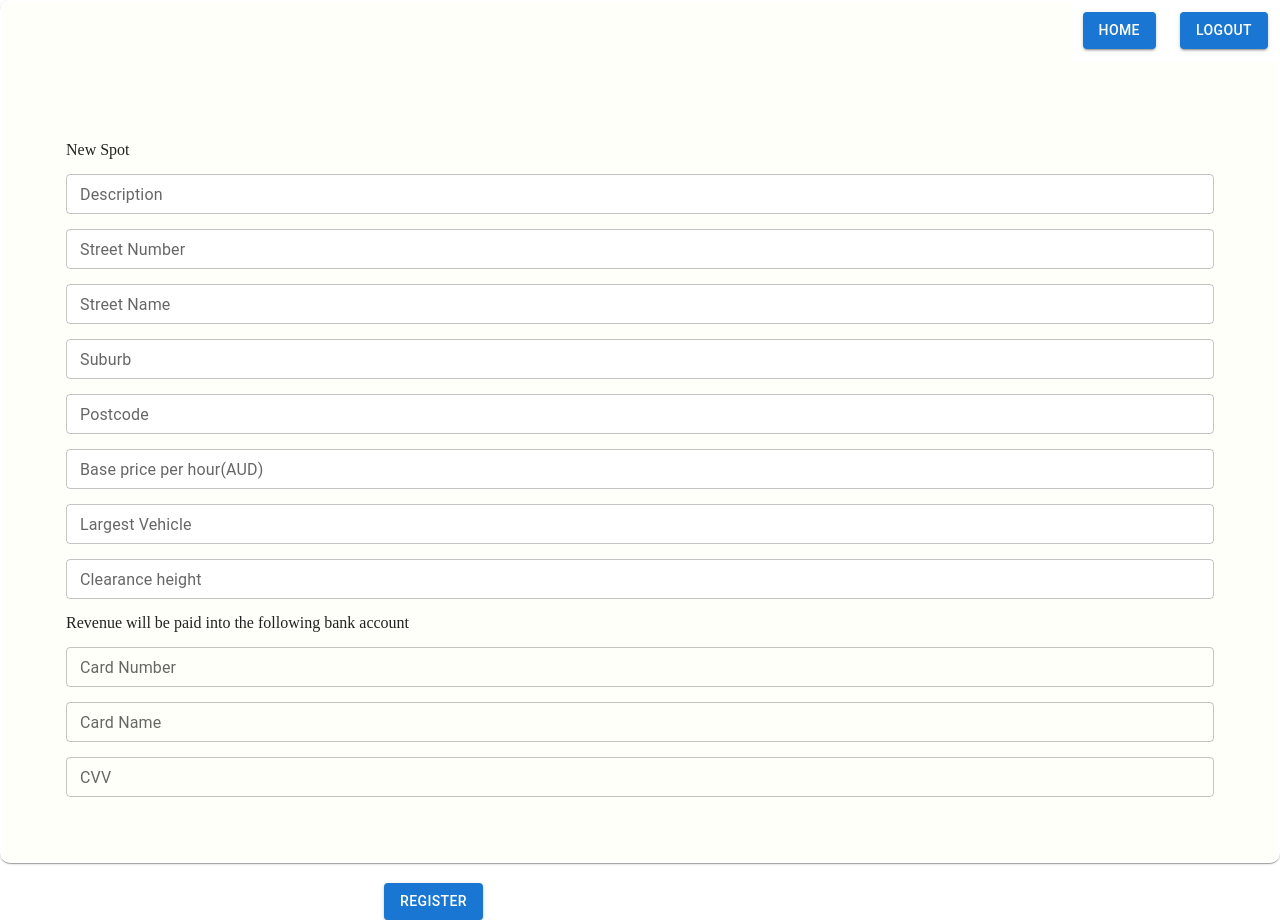
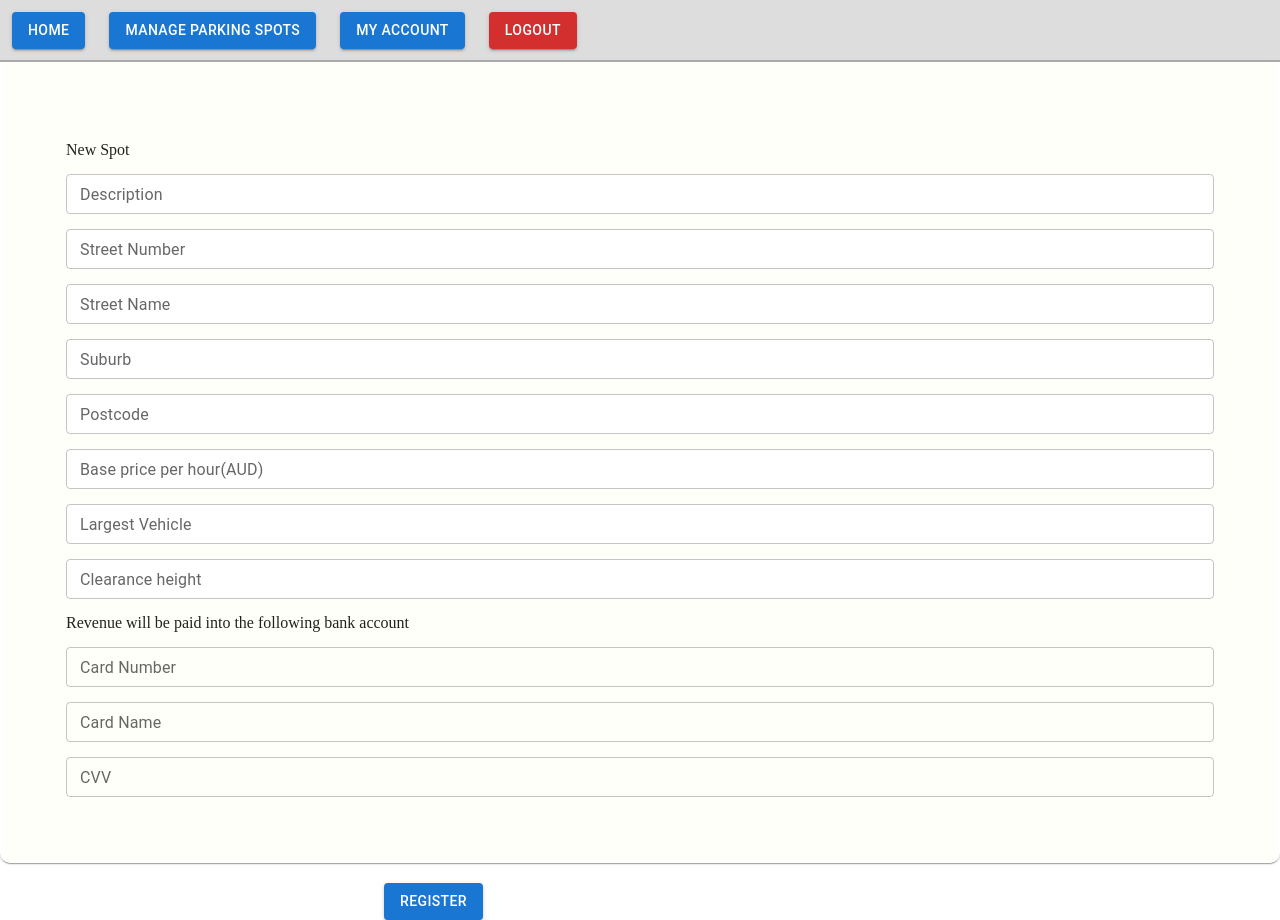
Before and after one commit to RunChennnn/Parking-Space-Booking, a React (Create React App) app in the folder frontend/vroom/: page /spots/new in a window 1280 px wide. Built offline with nearby package versions, Linux system fonts and the light colour scheme; no server answers.

Commit message:
final fixes

```diff
--- a/frontend/vroom/src/components/NavigationBar.jsx
+++ b/frontend/vroom/src/components/NavigationBar.jsx
@@ -18,6 +18,7 @@ function NavigationBar () {
     borderBottomColor: '#aaa',
     borderBottomStyle: 'solid',
     borderBottomWidth: '2px',
+    zIndex: 100,
   };
 
   const spacerStyle = {
--- a/frontend/vroom/src/components/NewSpot.jsx
+++ b/frontend/vroom/src/components/NewSpot.jsx
@@ -1,5 +1,5 @@
 import React from "react"
-import SpotNavigationBar from "./SpotNavigationBar";
+import NavigationBar from "./NavigationBar";
 import {useNavigate, useParams} from "react-router-dom";
 import makeRequest from "../utilities/makeRequest";
 import {Button, Card, TextField} from "@mui/material";
@@ -84,7 +84,7 @@ function NewSpot () {
     return (
         <>
             <Card style={cardStyle}>
-                <SpotNavigationBar />
+                <NavigationBar />
                 <div>{"New Spot"}</div>
                 <TextField fullWidth variant='outlined' size='small' label='Description'
                            placeholder='Description' style={inputStyle}
--- a/frontend/vroom/src/components/OwnedSpots.jsx
+++ b/frontend/vroom/src/components/OwnedSpots.jsx
@@ -13,7 +13,7 @@ import {
 } from '@mui/material'
 import Paper from '@mui/material/Paper'
 import makeRequest from "../utilities/makeRequest";
-import SpotNavigationBar from "./SpotNavigationBar";
+import NavigationBar from "./NavigationBar";
 
 function OwnedSpots() {
 
@@ -106,7 +106,7 @@ function OwnedSpots() {
     return (
         <>
             <div>
-                <SpotNavigationBar />
+                <NavigationBar />
                 <Typography align="center" variant="h4">Owned Spots</Typography>
                 <TableContainer component={Paper}>
                     <Table sx={{ minWidth: 650 }} size="small" aria-label="a dense table">
--- a/frontend/vroom/src/components/Register.jsx
+++ b/frontend/vroom/src/components/Register.jsx
@@ -74,7 +74,7 @@ function Register () {
     };
     const response = await makeRequest("POST", "auth/register", request);
     if (response.error) {
-      if (response.error === 'email already used') {
+      if (response.error === 'Firebase: Error (auth/email-already-in-use).') {
         setErrorMessage('This email address is already used for an account. Please select a different email address and try again.');
         setShowError(true)
       } else if (response.error === 'Weak Password') {
--- a/frontend/vroom/src/components/UpdateSpot.jsx
+++ b/frontend/vroom/src/components/UpdateSpot.jsx
@@ -1,6 +1,6 @@
 import React from "react"
 import {useNavigate, useParams} from 'react-router-dom'
-import SpotNavigationBar from "./SpotNavigationBar";
+import NavigationBar from "./NavigationBar";
 import {Button, Card, TextField} from "@mui/material";
 import makeRequest from "../utilities/makeRequest";
 
@@ -101,9 +101,8 @@ function UpdateSpot () {
 
     return (
         <>
-            <SpotNavigationBar />
+            <NavigationBar />
             <Card style={cardStyle}>
-                <SpotNavigationBar />
                 <div>{"Update Spot"}</div>
                 <TextField fullWidth variant='outlined' size='small' label='Description'
                            placeholder='Description' style={inputStyle}
```
